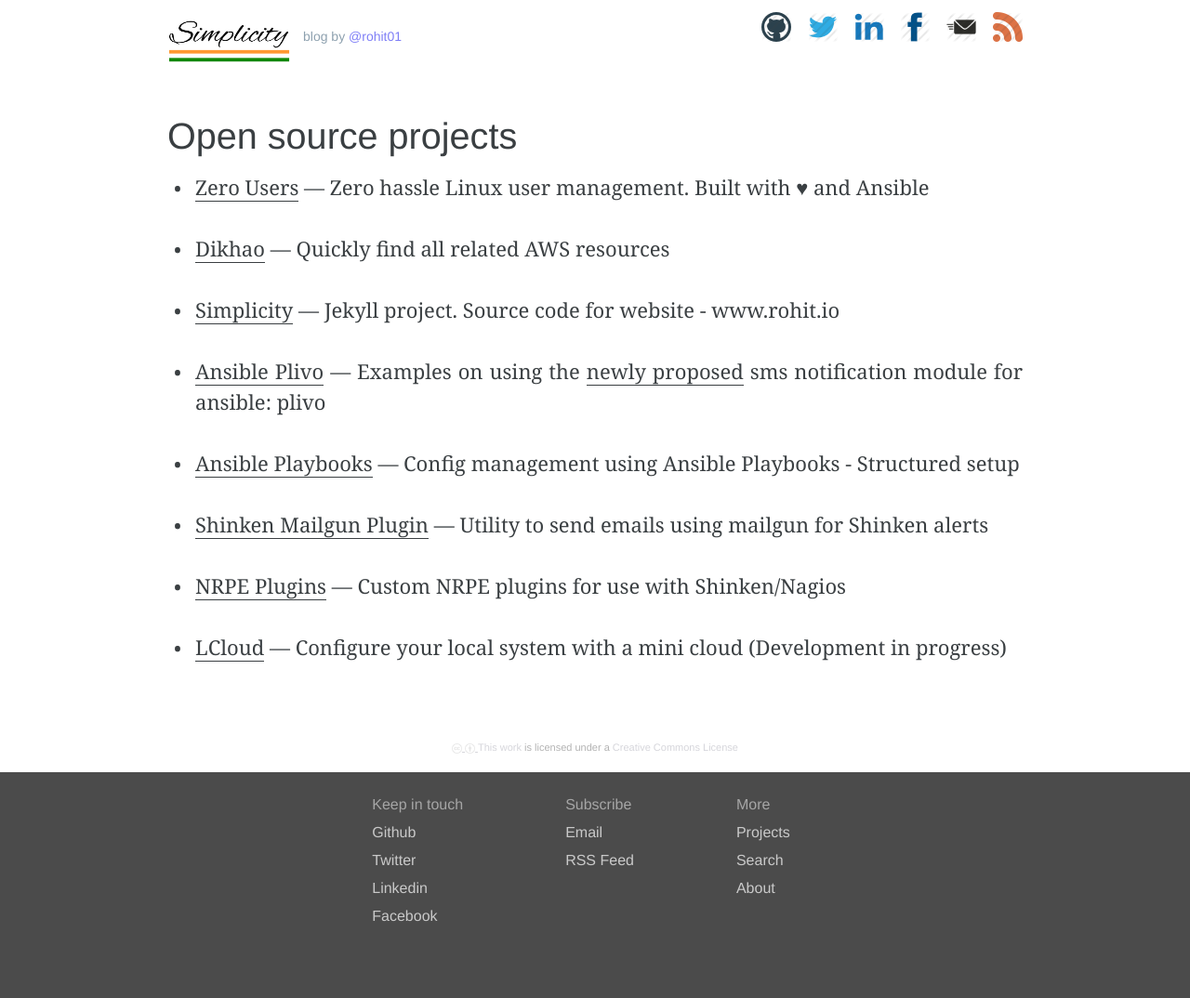
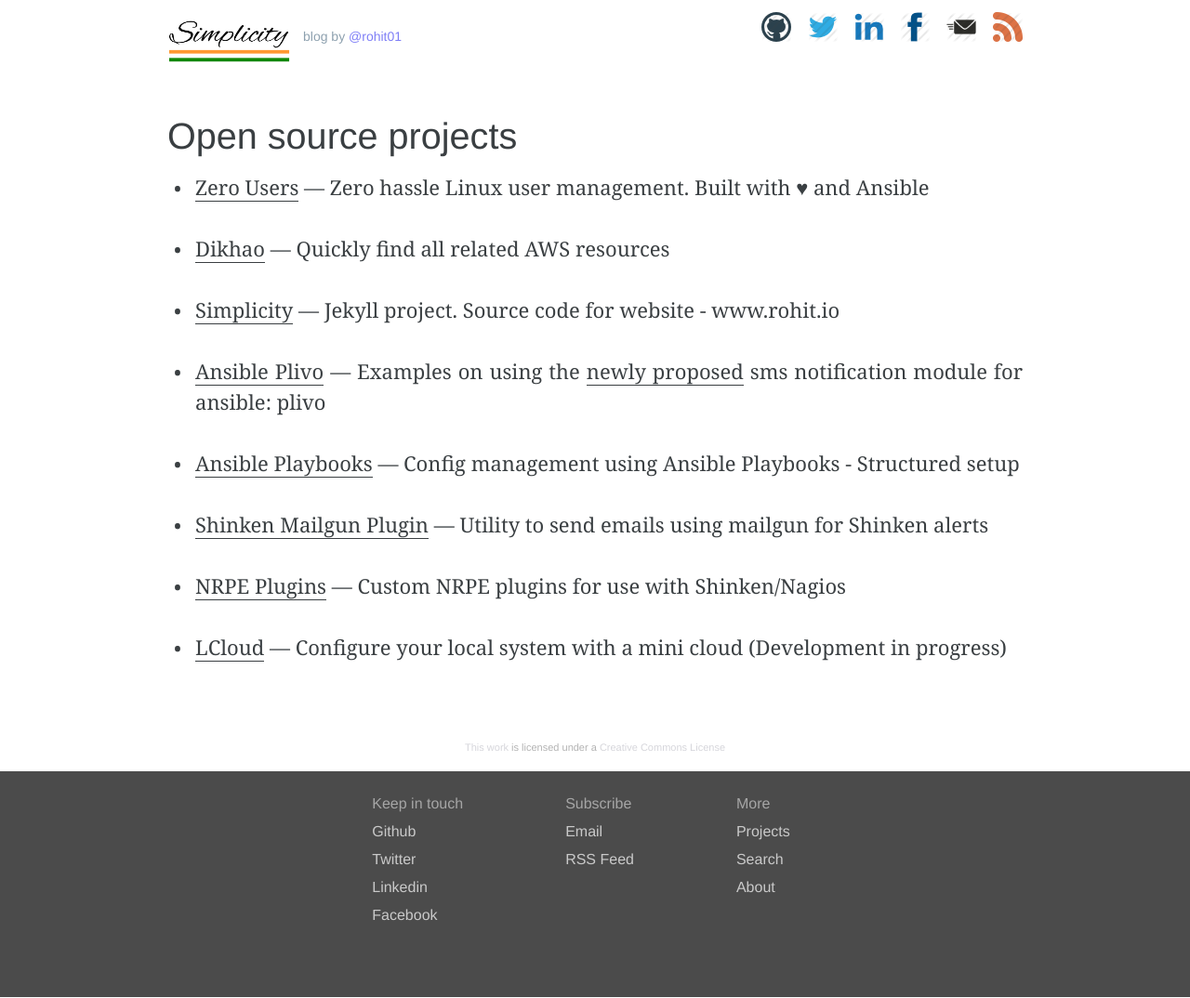
Before and after one commit to rohit01/blog_backup, a Jekyll site: the page built from projects/index.md, in a window 1280 px wide. Shown: the whole page at 93% size. Built offline with Jekyll 4.4.1, drawn with Linux system fonts in a browser that asks for light colours; Markdown is read by kramdown in place of the engine named in the settings.

Commit message:
Images not required

```diff
--- a/_layouts/main.html
+++ b/_layouts/main.html
@@ -185,10 +185,6 @@ layout: minify
 <div class="clear"></div>
 <footer id="footer" role="contentinfo">
   <div id="copyright">
-    <a rel="license" href="http://creativecommons.org/licenses/by/3.0/deed.en_US" class="cc">
-       <img src="/res/images/icons/cc-cc.png" class="cc">
-       <img src="/res/images/icons/cc-by.png" class="cc">
-    </a>
     <a href="https://github.com/rohit01/rohit01.github.io" style="text-decoration:none">This work</a> is licensed under a <a rel="license" href="http://creativecommons.org/licenses/by/3.0/deed.en_US" style="text-decoration:none">Creative Commons License</a>
   </div>
   <!-- Footer links -->
```
Also changed, not shown: res/images/icons/cc-by.png (deleted), res/images/icons/cc-cc.png (deleted).
